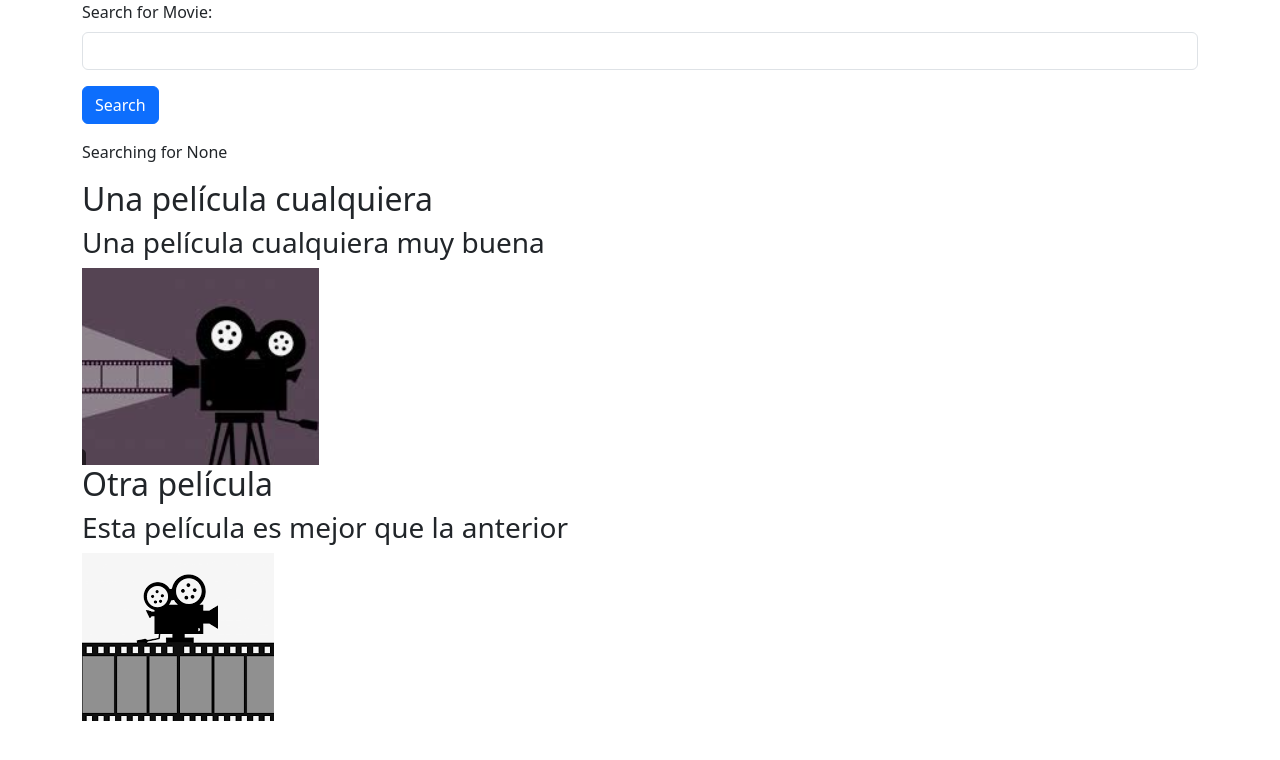
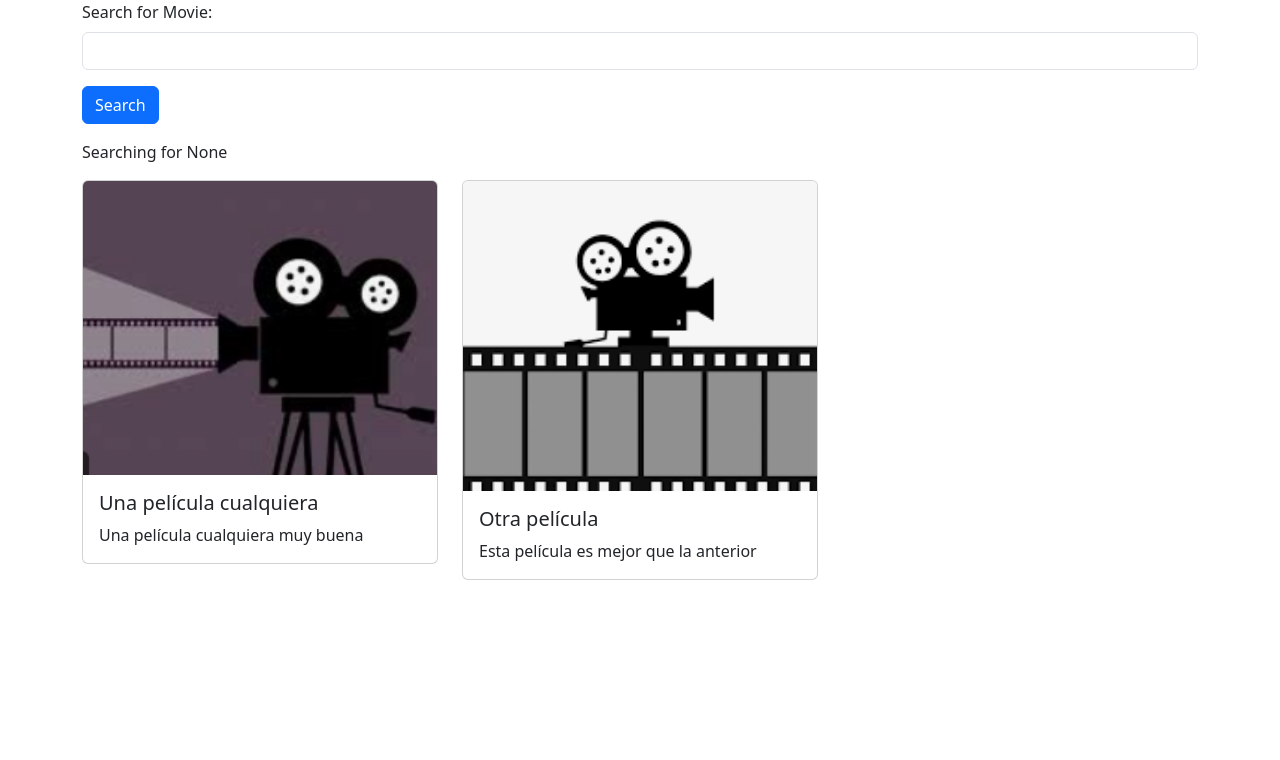
Before and after one commit to scanonc/Taller-2---P1, a Django app: page / in a window 1280 px wide. Shown: the top 760 px of the page. Run offline with Django 5.2, Linux system fonts and the light colour scheme; data comes from the database, SQL or seed files in the repository.

Commit message:
inclusion de Cards

```diff
--- a/movie/templates/home.html
+++ b/movie/templates/home.html
@@ -20,13 +20,19 @@
     </form>
 
     <p>Searching for {{ searchTerm }}</p>
-    {% for movie in movies %}
-        <h2>{{ movie.title }}</h2>
-        <h3>{{ movie.description }}</h3>
-        <img src="{{ movie.image.url }}">
-        {% if movie.url %}
-            <a href="{{ movie.url }}"> Movie Link </a>
-        {% endif %}
-    {% endfor %}
-    <br/>
-</div>
+    <div class="row row-cols-1 row-cols-md-3 g-4">
+        {% for movie in movies %}
+        <div v-for="movie in movies" class="col">
+            <div class="card">
+                <img src="{{ movie.image.url }}" class="card-img-top" alt="...">
+                <div class="card-body">
+                    <h5 class="card-title">{{ movie.title }}</h5>
+                    <p class="card-text">{{ movie.description }}</p>
+                    {% if movie.url %}
+                        <a href="{{ movie.url }}" class="btn btn-primary">Movie Link</a>
+                    {% endif %}
+                </div>
+            </div>
+        </div>
+        {% endfor %}
+    </div>
```
